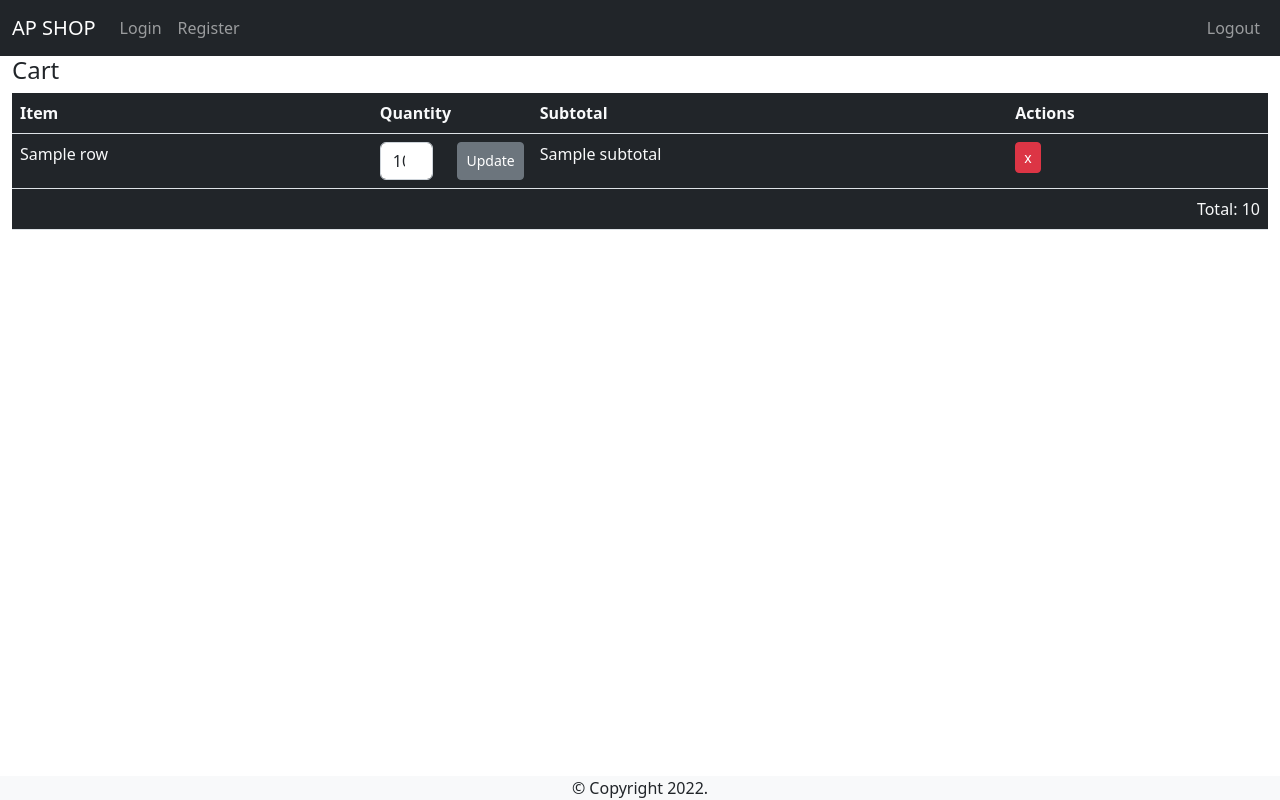
After one commit to Adhithya7/IS601-007, a Flask app: template Project/templates/cart.html in a window 1280 px wide. The commit adds this page. Run offline with Flask 2, Linux system fonts and the light colour scheme; the template is opened without the code that fills it: most values are stand-ins (such as "Sample title", 1, 10 or a date in 2020).

Commit message:
Added cart features and modified layout

```diff
--- a/Project/auth/auth.py
+++ b/Project/auth/auth.py
@@ -76,7 +76,7 @@ def login():
                             # store user object in session as json
                             session["user"] = user.toJson()
                             flash("Log in successful", "success")
-                            return redirect(url_for("auth.landing_page"))
+                            return redirect(url_for("shop.shop_list"))
                         else:
                             flash("Error logging in", "danger")
                 else:
--- a/Project/sql/006_create_table_cart.sql
+++ b/Project/sql/006_create_table_cart.sql
@@ -8,9 +8,7 @@ CREATE TABLE
         created TIMESTAMP DEFAULT CURRENT_TIMESTAMP,
         modified TIMESTAMP DEFAULT CURRENT_TIMESTAMP on update CURRENT_TIMESTAMP,
         check (quantity >= 0),
-        -- don't allow negative stock; I don't allow backorders
         check (unit_price >= 0),
-        -- don't allow negative costs
         FOREIGN KEY (user_id) REFERENCES IS601_Users(id),
         FOREIGN KEY(item_id) REFERENCES IS601_S_Items(id),
         UNIQUE KEY (item_id, user_id)
--- /dev/null
+++ b/Project/templates/cart.html
@@ -0,0 +1,58 @@
+{% extends "layout.html" %}
+{% block title %}Cart{% endblock %}
+
+<!-- content -->
+{% block content %}
+<div class="container-fluid">
+    <div class="h4">Cart</div>
+    <table class="table text-light bg-dark">
+        <thread>
+            <tr>
+                <th>Item</th>
+                <th>Quantity</th>
+                <th>Subtotal</th>
+                <th>Actions</th>
+            </tr>
+        </thread>
+        <tbody>
+            {% set ns = namespace(total=0) %}
+            {% for row in rows %}
+            <tr>
+                <td>{{row["name"]}}</td>
+                <td style="width:10em">
+                    <form method="POST">
+                        <div class="row">
+                            <input type="hidden" name="item_id" value="{{row['item_id']}}" />
+                            <div class="col">
+                                <input type="number" class="form-control" name="quantity"
+                                    value="{{row['quantity']}}" />
+                            </div>
+                            <div class="col d-grid">
+                                <input type="submit" value="Update"
+                                    class="btn btn-secondary btn-sm" />
+                            </div>
+                        </div>
+                    </form>
+                </td>
+                <td>{{row['subtotal']}}</td>
+                <td>
+                    <!-- lazy delete using quantity < 0 logic -->
+                    <form method="POST">
+                        <input type="hidden" name="item_id" value="{{row['item_id']}}" />
+                        <input type="hidden" name="quantity" value="-1" />
+                        <input type="submit" value="x" class="btn btn-danger btn-sm" />
+                    </form>
+                </td>
+                {# https://stackoverflow.com/a/51880609 #}
+                {% set ns.total = ns.total + row['subtotal'] %}
+            </tr>
+            {% endfor %}
+            <tr>
+                <td class="text-end" colspan="100%">
+                    Total: {{ns.total or 0}}
+                </td>
+            </tr>
+        </tbody>
+    </table>
+</div>
+{% endblock %}
--- a/Project/templates/layout.html
+++ b/Project/templates/layout.html
@@ -10,13 +10,21 @@
         crossorigin="anonymous"></script>
     <style>
         .footer {
-            position: absolute;
-            bottom: 0;
+            height:24px;
             width: 100%;
-            height: 60px;
-            line-height: 60px;
+            background-image: none;
+            background-repeat: repeat;
+            background-attachment: scroll;
+            background-position: 0% 0%;
+            position: fixed;
+            bottom: 0pt;
+            left: 0pt;
         }
-
+        .footer_contents {
+            height:24px;
+            width: 1000px;
+            margin:auto;
+        }
         .header {
             top: 0;
             height: 60px;
@@ -39,9 +47,11 @@
     </div>
     <div id="content">{% block content %}{% endblock %}</div>
     <div id="footer" class="footer bg-light text-center">
-        {% block footer %}
-        &copy; Copyright 2022.
-        {% endblock %}
+        <div class="footer_contents bg-light text-center">
+            {% block footer %}
+            &copy; Copyright 2022.
+            {% endblock %}
+        </div>
     </div>
 </body>
 
--- a/Project/templates/nav.html
+++ b/Project/templates/nav.html
@@ -18,7 +18,7 @@
                 </li>
                 {% else %}
                 <li class="nav-item">
-                    <a class="nav-link" href="{{url_for('auth.landing_page')}}">Home</a>
+                    <a class="nav-link" href="{{url_for('shop.shop_list')}}">Home</a>
                 </li>
                 <li class="nav-item">
                     <a class="nav-link" href="{{url_for('auth.profile')}}">Profile</a>
@@ -32,11 +32,17 @@
                 ] %}
                 {{dropdown_nav("Roles", roles)}}
                 {% endif %}
+                {% endif %}
+            </ul>
+            <ul class="navbar-nav ms-auto mb-2 mb-lg-0">
+            {% if current_user.is_authenticated %}
+                <li class="nav-item">
+                    <a class="nav-link" href="{{url_for('shop.cart')}}">Cart</a>
+                </li>
+                {% endif %}
                 <li class="nav-item">
                     <a class="nav-link" href="{{url_for('auth.logout')}}">Logout</a>
                 </li>
-                {% endif %}
-
             </ul>
         </div>
     </div>
--- a/Project/views/admin.py
+++ b/Project/views/admin.py
@@ -59,6 +59,9 @@ def item():
 @admin.route("/admin/items/delete", methods=["GET"])
 @admin_permission.require(http_exception=403)
 def delete():
+    # UCID: ap2823
+    # Date: 12/18/2022
+    # Method to delete item as admin
     id = request.args.get("id")
     if id:
         try:
@@ -76,7 +79,7 @@ def delete():
 def items():
     # UCID: ap2823
     # Date: 12/17/2022
-    # Method to view item as a logged-in user
+    # Method to view item as admin user
     rows = []
     query = """SELECT id, name, description, stock, unit_price, image, visibility
                FROM IS601_S_Items LIMIT 25"""
```
Also changed, not shown: Project/templates/shop.html (+7 -0 lines), Project/views/items.py (+76 -0 lines).
